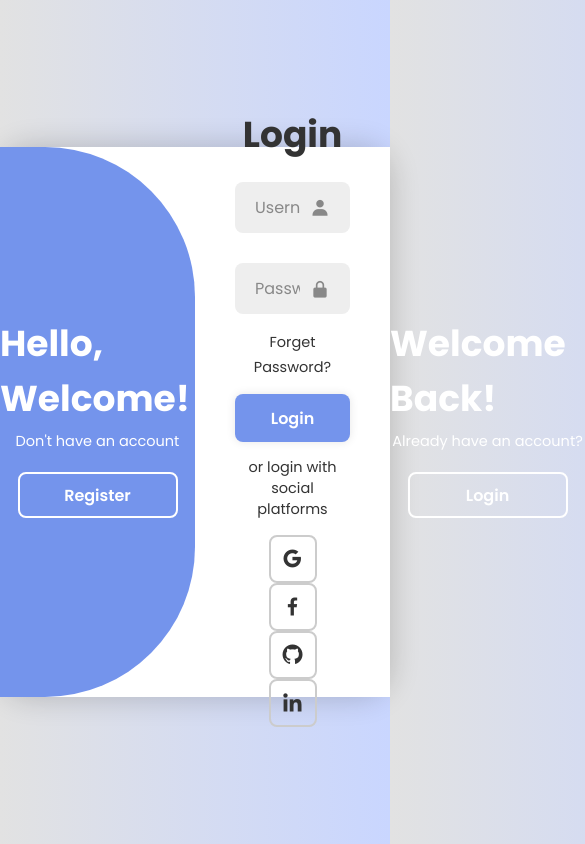
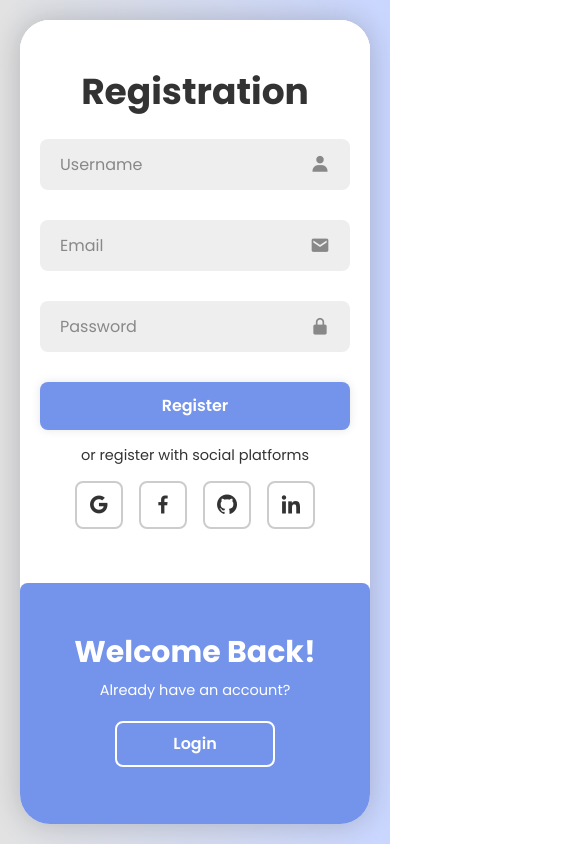
Before and after one commit to pallavi0113/Login-page, a plain HTML site: page index.html in a window 390 px wide. Both pictures are taken after a click on the button "Register". Shown: the whole page, 585 px wide, since content can reach past the window. Drawn offline with nearby package versions, Linux system fonts and the light colour scheme.

Commit message:
new code

```diff
--- a/index.html
+++ b/index.html
@@ -73,5 +73,6 @@
             </div>
         </div>
     </div>
+    <script src="script.js"></script>
 </body>
 </html>
--- a/script.js
+++ b/script.js
@@ -1,3 +1,10 @@
 const container=document.querySelector('.container');
 const registerBtn=document.querySelector('.register-btn');
 const loginBtn=document.querySelector('.login-btn');
+
+registerBtn.addEventListener('click',() =>{
+    container.classList.add('active');
+});
+loginBtn.addEventListener('click',() =>{
+    container.classList.remove('active');
+});
--- a/style.css
+++ b/style.css
@@ -20,7 +20,8 @@ body{
     background: #fff;
     border-radius: 30px;
     box-shadow: 0 0 30px rgba(0, 0, 0, 0.2);
-    /* overflow: hidden; */
+    margin: 20px;
+    overflow: hidden;
     -webkit-border-radius: 30px;
     -moz-border-radius: 30px;
     -ms-border-radius: 30px;
@@ -38,9 +39,21 @@ body{
     text-align: center;
     padding: 40px;
     z-index: 1;
+    transition: 0.6s ease-in-out 1.2s, visibility 0s 1s;
+    -webkit-transition: 0.6s ease-in-out 1.2s, visibility 0s 1s;
+    -moz-transition: 0.6s ease-in-out 1.2s, visibility 0s 1s;
+    -ms-transition: 0.6s ease-in-out 1.2s, visibility 0s 1s;
+    -o-transition: 0.6s ease-in-out 1.2s, visibility 0s 1s;
 }
+.container.active .form-box{
+    right: 50%;
+}
+
 .form-box.register{
     visibility: hidden;
+}
+.container.active .form-box.register{
+    visibility: visible;
 }
 form{
     width: 100%;
@@ -112,6 +125,10 @@ form{
     font-size: 14.5px;
     margin: 15px 0;
 }
+.social-icons{
+    display: flex;
+    justify-content: center;
+}
 .social-icons a{
     display: inline-flex;
     padding: 10px;
@@ -145,21 +162,48 @@ form{
     -moz-border-radius: 150px;
     -ms-border-radius: 150px;
     -o-border-radius: 150px;
+    transition: 1.8s ease-in-out;
+    -webkit-transition: 1.8s ease-in-out;
+    -moz-transition: 1.8s ease-in-out;
+    -ms-transition: 1.8s ease-in-out;
+    -o-transition: 1.8s ease-in-out;
+}
+.container.active .toggle-box::before{
+    left: 50%;
 }
 .toggle-panel{
     position: absolute;
     width: 50%;
     height: 100%;
-    /* background: seagreen; */
-    color: #fff;
+    /*background: seagreen;
+    */color: #fff;
     display: flex;
     flex-direction: column;
     justify-content: center;
     align-items: center;
     z-index: 2;
+    transition: 0.6s ease-in-out;
+    -webkit-transition: 0.6s ease-in-out;
+    -moz-transition: 0.6s ease-in-out;
+    -ms-transition: 0.6s ease-in-out;
+    -o-transition: 0.6s ease-in-out;
 }
+.toggle-panel.toggel-left{
+    left: 0;
+    transition-delay: 1.2s;
+}
+.container.active .toggle-panel.toggel-left{
+    left: -50%;
+    transition-delay: 0.6s;
+}
+
 .toggle-panel.toggel-right{
     right: -50%;
+    transition-delay: 0.6s;
+}
+.container.active .toggle-panel.toggel-right{
+    right: 0;
+    transition-delay: 1.2s;
 }
 .toggle-panel p{
     margin-bottom: 20px;
@@ -171,3 +215,61 @@ form{
     border: 2px solid #fff;
     box-shadow: none;
 }
+
+@media screen and (max-width: 650px) {
+    .container{
+        height: calc(100vh - 40px);
+    }
+    .form-box{
+        bottom: 0;
+        width: 100%;
+        height: 70%;
+    }
+    .container.active .form-box{
+        right: 0;
+        bottom: 30%;
+    }
+    .toggle-box::before{
+        left: 0;
+        top: -270%;
+        width: 100%;
+        height: 300%;
+        border-radius: 2vw;
+        -webkit-border-radius: 2vw;
+        -moz-border-radius: 2vw;
+        -ms-border-radius: 2vw;
+        -o-border-radius: 2vw;
+    }
+    .container.active .toggle-box::before{
+        left: 0;
+        top: 70%;
+    }
+    .toggle-panel{
+        width: 100%;
+        height: 30%;
+    }
+    .toggle-panel.toggel-left{
+        top: 0;
+    }
+    .container.active .toggle-panel.toggel-left{
+        left: 0;
+        top: -30%;
+    }
+    .toggle-panel.toggel-right{
+        right: 0;
+        bottom: -30%;
+    }
+    .container.active .toggle-panel.toggel-right{
+        bottom: 0;
+    }
+
+}
+@media screen and (max-width: 400px){
+    .form-box{
+        padding: 20px;
+    }
+    .toggle-panel h1{
+        font-size: 30px;
+    }
+
+}
```
